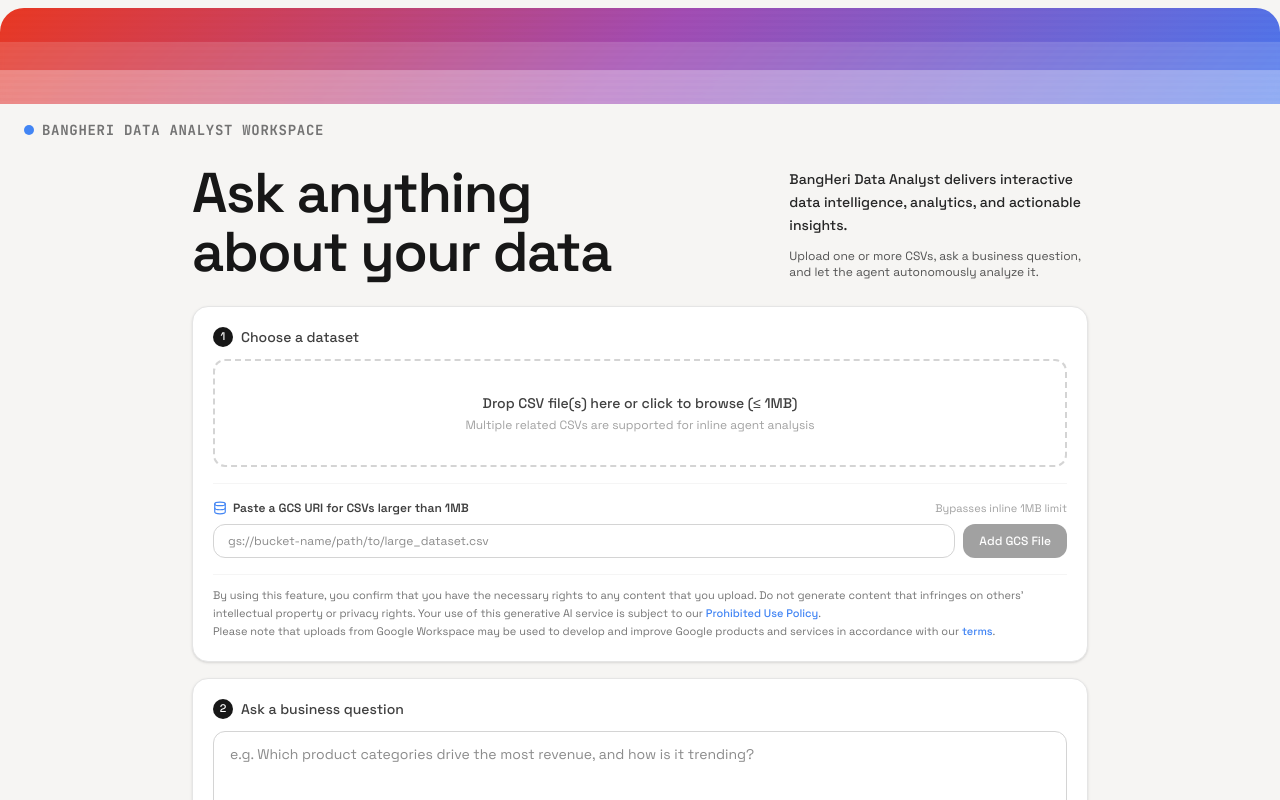
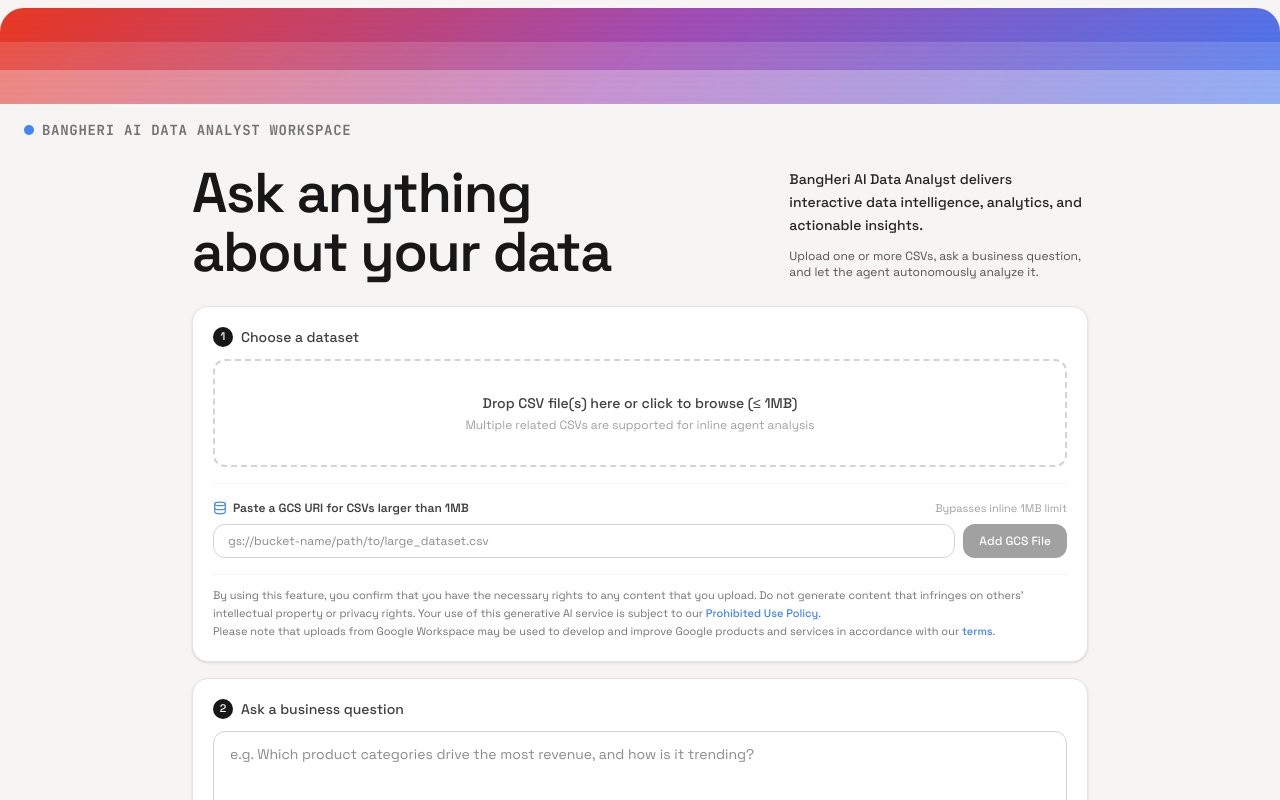
Before and after one commit to herirahmansyah/bangheri-ai-data-analyst, a React (Vite) app: page / in a window 1280 px wide. Shown: the top 800 px of the page. Built offline with nearby package versions, Linux system fonts and the light colour scheme; a web font is replaced by a local one.

Commit message:
feat: update product branding to BangHeri AI Data Analyst

```diff
--- a/index.html
+++ b/index.html
@@ -3,7 +3,7 @@
   <head>
     <meta charset="UTF-8" />
     <meta name="viewport" content="width=device-width, initial-scale=1.0" />
-    <title>BangHeri Data Analyst</title>
+    <title>BangHeri AI Data Analyst</title>
     <script async defer src="https://apis.google.com/js/api.js"></script>
     <script async defer src="https://accounts.google.com/gsi/client"></script>
   </head>
--- a/metadata.json
+++ b/metadata.json
@@ -1,6 +1,6 @@
 {
-  "name": "BangHeri Data Analyst",
-  "description": "BangHeri Data Analyst delivers interactive data analytics and insights. Upload CSVs, ask a question, and let Gemini Managed Agents autonomously analyze it.",
+  "name": "BangHeri AI Data Analyst",
+  "description": "BangHeri AI Data Analyst delivers interactive data analytics and insights. Upload CSVs, ask a question, and let Gemini Managed Agents autonomously analyze it.",
   "requestFramePermissions": [],
   "majorCapabilities": [
     "MAJOR_CAPABILITY_SERVER_SIDE_GEMINI_API"
--- a/src/App.tsx
+++ b/src/App.tsx
@@ -768,7 +768,7 @@
       <header className="mx-auto max-w-screen-2xl w-full px-6 pt-4 flex items-center justify-between">
         <div className="flex items-center gap-2">
           <span className="h-2.5 w-2.5 rounded-full bg-io-blue" />
-          <span className="text-sm font-semibold tracking-wider uppercase text-neutral-500 font-mono">BangHeri Data Analyst Workspace</span>
+          <span className="text-sm font-semibold tracking-wider uppercase text-neutral-500 font-mono">BangHeri AI Data Analyst Workspace</span>
         </div>
 
         <div className="flex items-center gap-3">
@@ -893,7 +893,7 @@
         </h1>
         <div className="md:w-1/3 md:pt-1 flex flex-col justify-start">
           <p className="text-sm leading-relaxed text-neutral-800 font-medium">
-            BangHeri Data Analyst delivers interactive data intelligence, analytics, and actionable insights.
+            BangHeri AI Data Analyst delivers interactive data intelligence, analytics, and actionable insights.
           </p>
           <p className="mt-3 text-xs text-neutral-600">
             Upload one or more CSVs, ask a business question, and let the agent autonomously analyze it.
@@ -1937,7 +1937,7 @@
         pdf.setDrawColor(243, 244, 246);
         pdf.line(margin, pageHeight - 12, margin + contentWidth, pageHeight - 12);
 
-        pdf.text(`BangHeri Data Analyst Autonomous BI · Generated ${report.generated_at || new Date().toLocaleDateString()}`, margin, pageHeight - 7);
+        pdf.text(`BangHeri AI Data Analyst Autonomous BI · Generated ${report.generated_at || new Date().toLocaleDateString()}`, margin, pageHeight - 7);
         pdf.text(`Page ${i} of ${totalPages}`, margin + contentWidth - 18, pageHeight - 7);
       }
 
@@ -2335,7 +2335,7 @@
 
         {/* Methodology & Footer */}
         <div className="border-t border-neutral-200 pt-4 flex justify-between text-[11px] text-neutral-400 font-mono">
-          <span>BangHeri Data Analyst Autonomous Agent</span>
+          <span>BangHeri AI Data Analyst Autonomous Agent</span>
           <span>{report.methodology ? `Methodology: ${report.methodology}` : 'Confidential BI Dashboard'}</span>
         </div>
       </div>
```
